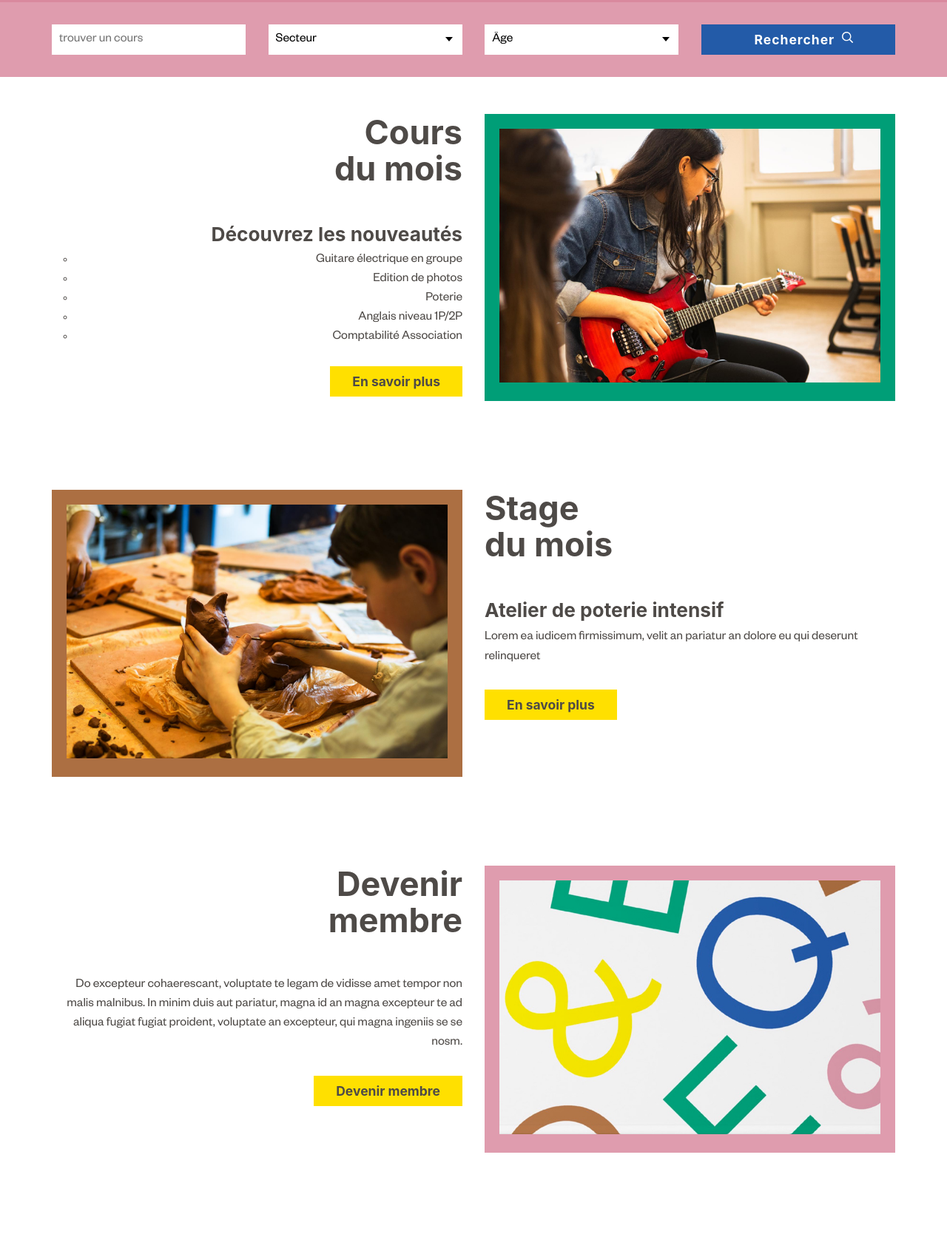
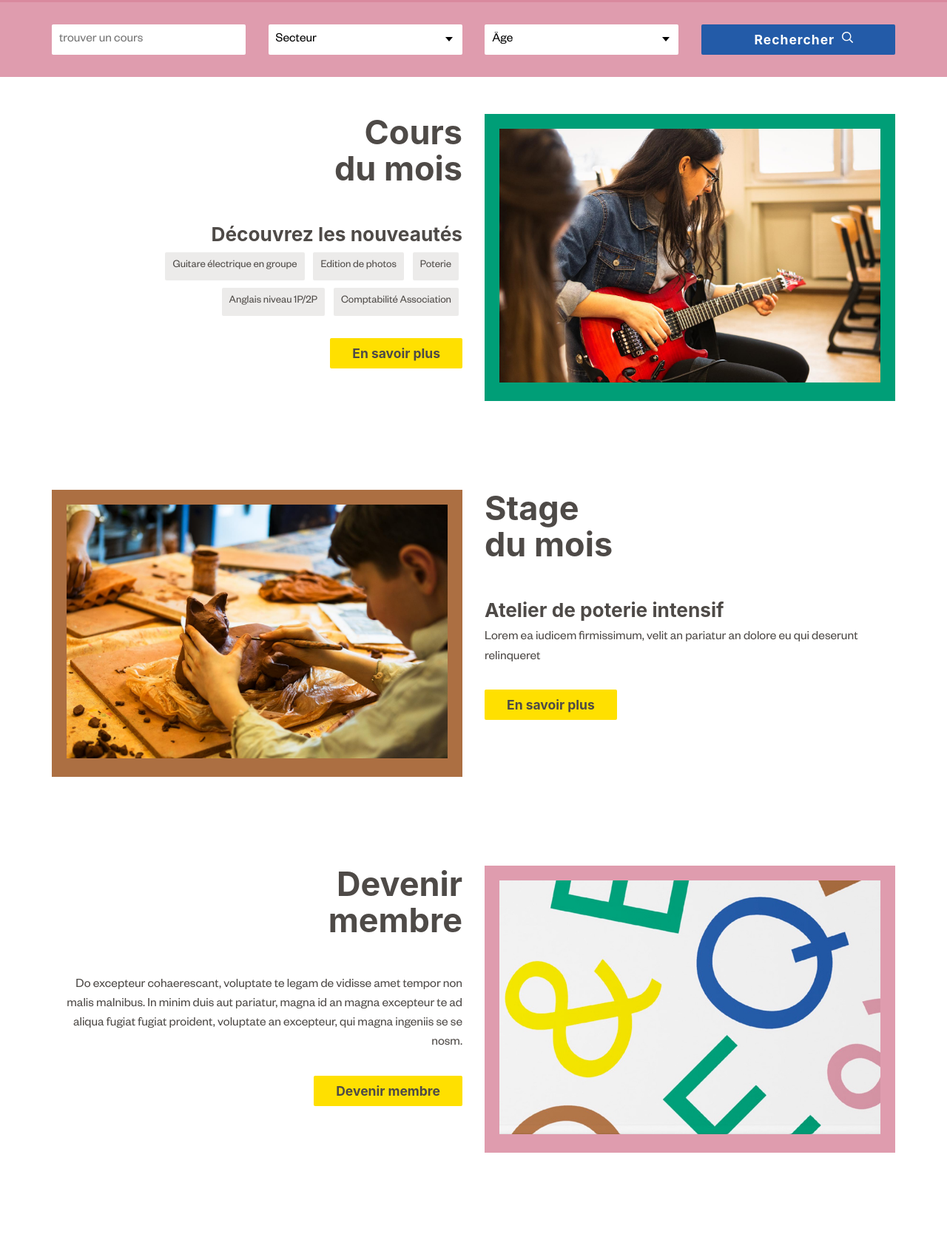
Before and after one commit to chillydesign/aeqv_static, a PHP site: page /index.php in a window 1280 px wide. Shown: the part 593-2269 px from the top of the page at 74% size. Run offline with PHP 8.4, Linux system fonts and the light colour scheme; some libraries are stand-ins or nearby versions; some web fonts are replaced.

Commit message:
styled homepage uls in latest section

```diff
--- a/contact.php
+++ b/contact.php
@@ -66,8 +66,7 @@ Chemin des Colombières 4 (s.332)<br>
                         </div>
 
                         <div class="form_field">
-                          <button type="submit">Envoyer
-</button>
+                            <button type="submit">Envoyer</button>
                         </div>
 
                     </form>
@@ -82,5 +81,6 @@ Chemin des Colombières 4 (s.332)<br>
         </div><!-- end of container -->
     </section>
 
+    <script type='text/javascript' src='//maps.google.com/maps/api/js?key=AIzaSyAxQfqRqtPLAW4BolFMCxTiv9y--R8CXdU'></script>
 
     <?php include('includes/footer.php'); ?>
--- a/includes/footer.php
+++ b/includes/footer.php
@@ -59,7 +59,7 @@
 
 
     </footer>
-    <script type='text/javascript' src='//maps.google.com/maps/api/js?key=AIzaSyAxQfqRqtPLAW4BolFMCxTiv9y--R8CXdU'></script>
+
     <script type="text/javascript" src="js/jquery.min.js"></script>
     <script type="text/javascript" src="js/slick.min.js"></script>
     <script type="text/javascript" src="js/lightbox.min.js"></script>
--- a/index.php
+++ b/index.php
@@ -61,8 +61,7 @@
                     <li>Anglais niveau 1P/2P	</li>
                     <li>Comptabilité Association</li>
                 </ul>
-                    <br>
-                    <br>
+
                 <a href="#" class="button">En savoir plus</a>
             </div><!-- END OF COL -->
             <div class="col-sm-6">
--- a/scss/style.scss
+++ b/scss/style.scss
@@ -314,7 +314,19 @@ section.latest_section {
         @media (min-width: $mobile_width) {
             margin-bottom: 0px;
         }
-
+    }
+    ul {
+        list-style: none;
+        margin: 0 0 20px;
+        padding: 0;
+     li {
+         display: inline-block;
+         padding: 10px;
+         margin: 0 5px 10px;
+         background: $light_grey;
+         border-radius: 2px;
+         font-size: #{$font-size * 0.85};
+     }
     }
 }
 
--- a/scss/typography.scss
+++ b/scss/typography.scss
@@ -87,6 +87,7 @@ a {
         color: $font_color;
         font-weight: bold;
         font-size: $font_size;
+        border-radius: 2px;
         &:hover {
             transform: scale(1.1);
 
@@ -115,7 +116,7 @@ form {
 input, textarea, select, button {
     padding: 10px;
     border: 0;
-    border-radius:  0;
+    border-radius: 2px;
     font-family: $font_stack;
     font-size: $font_size;
     margin: 0 0 10px;
```
Also changed, not shown: css/style.css. Lines whose indentation alone changed are shown as unchanged.
